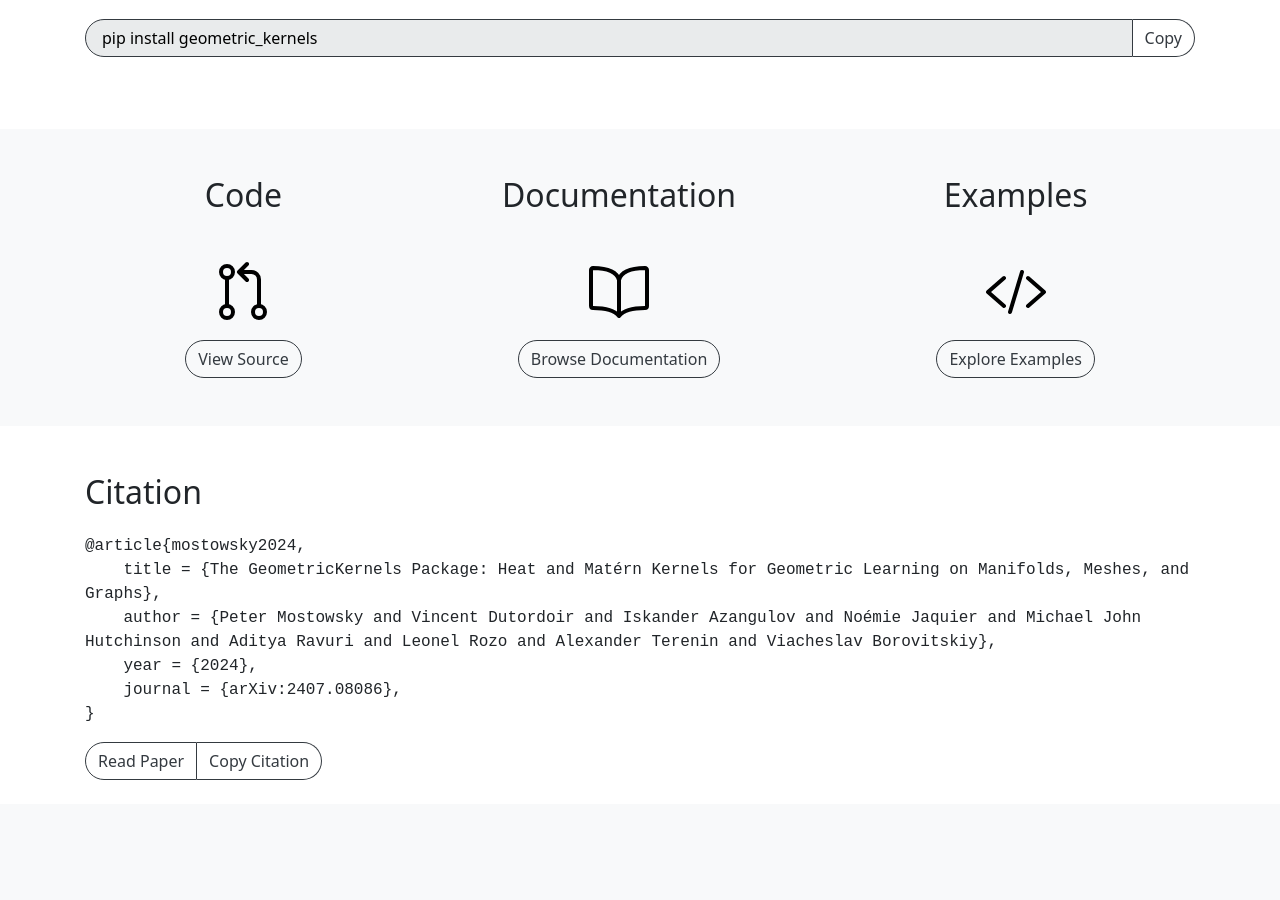
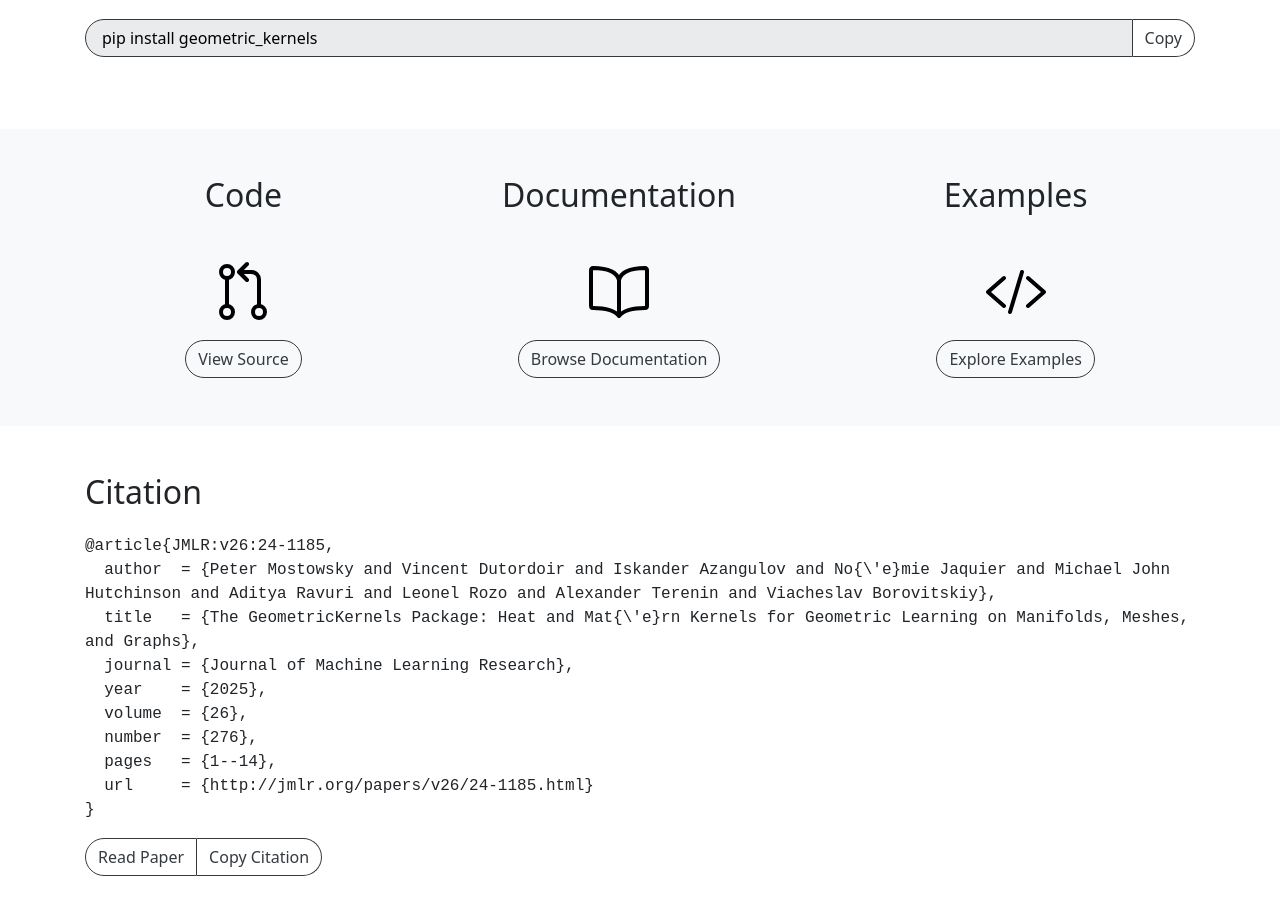
Before and after one commit to geometric-kernels/geometric-kernels.github.io, a Jekyll site: the page built from index.html, in a window 1280 px wide and 900 px high, scrolled down 732 px. Built offline with Jekyll 4.4.1, drawn with Linux system fonts in a browser that asks for light colours; before the commit the page ends 1536 px from its top, so only the background shows below that.

Commit message:
Update citation in index.html with new article details

```diff
--- a/index.html
+++ b/index.html
@@ -81,11 +81,15 @@ image: /assets/banner.png
         <h1 class="h2 my-4">Citation</h1>
 
         <code>
-            <pre id="clipboard-target-2">@article{mostowsky2024,
-    title = {The GeometricKernels Package: Heat and Matérn Kernels for Geometric Learning on Manifolds, Meshes, and Graphs},
-    author = {Peter Mostowsky and Vincent Dutordoir and Iskander Azangulov and Noémie Jaquier and Michael John Hutchinson and Aditya Ravuri and Leonel Rozo and Alexander Terenin and Viacheslav Borovitskiy},
-    year = {2024},
-    journal = {arXiv:2407.08086},
+            <pre id="clipboard-target-2">@article{JMLR:v26:24-1185,
+  author  = {Peter Mostowsky and Vincent Dutordoir and Iskander Azangulov and No{\'e}mie Jaquier and Michael John Hutchinson and Aditya Ravuri and Leonel Rozo and Alexander Terenin and Viacheslav Borovitskiy},
+  title   = {The GeometricKernels Package: Heat and Mat{\'e}rn Kernels for Geometric Learning on Manifolds, Meshes, and Graphs},
+  journal = {Journal of Machine Learning Research},
+  year    = {2025},
+  volume  = {26},
+  number  = {276},
+  pages   = {1--14},
+  url     = {http://jmlr.org/papers/v26/24-1185.html}
 }</pre>
         </code>
 
```
